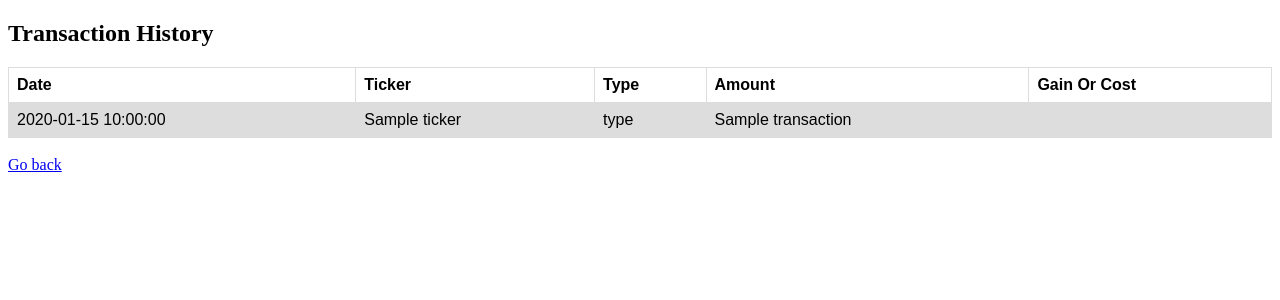
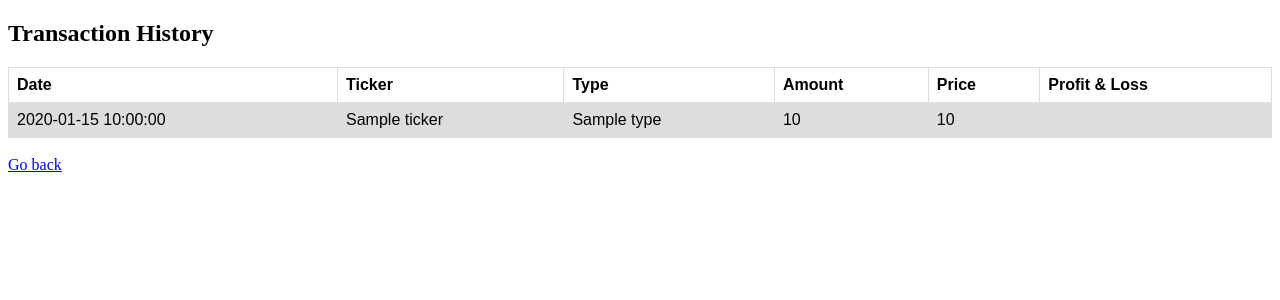
Before and after one commit to ismomehdi/FIFO-App-for-Crypto, a Flask app: template templates/transactions.html in a window 1280 px wide. Shown: the top 300 px of the page. Run offline with Flask 2, Linux system fonts and the light colour scheme; the template is opened without the code that fills it: most values are stand-ins (such as "Sample title", 1, 10 or a date in 2020).

Commit message:
Update app.py, schema.sql, transactions.html

```diff
--- a/app.py
+++ b/app.py
@@ -1,7 +1,7 @@
 from flask import Flask, render_template, request, redirect
 from flask_sqlalchemy import SQLAlchemy
 from dotenv import load_dotenv
-import os, sys
+import os
 
 load_dotenv()
 
@@ -34,19 +34,13 @@ def submit_buy():
     fee = request.form["fee"]
     note = request.form["note"]
 
-    sql = "INSERT INTO tx (user_id, datetime, ticker, note)" \
-        "VALUES (:user_id, :datetime, :ticker, :note) RETURNING ID"
+    sql = "INSERT INTO tx (user_id, datetime, ticker, " \
+        "amount, price, fee, note) VALUES (:user_id, :datetime, " \
+        ":ticker, :amount, :price, :fee, :note)"
 
-    result = db.session.execute(sql, {"user_id":user_id,
-        "datetime":datetime, "ticker":ticker, "note":note})
-
-    tx_id = result.fetchone()[0]
-
-    sql = "INSERT INTO buy (tx_id, amount, price, fee) VALUES" \
-        "(:tx_id, :amount, :price, :fee)"
-
-    db.session.execute(sql, {"tx_id":tx_id, "amount":amount,
-        "price":price, "fee":fee})
+    db.session.execute(sql, {"user_id":user_id,
+        "datetime":datetime, "ticker":ticker, "amount":amount,
+        "price":price, "fee":fee, "note":note})
 
     db.session.commit()
 
@@ -62,19 +56,13 @@ def submit_sell():
     fee = request.form["fee"]
     note = request.form["note"]
 
-    sql = "INSERT INTO tx (user_id, datetime, ticker, note)" \
-        "VALUES (:user_id, :datetime, :ticker, :note) RETURNING ID"
+    sql = "INSERT INTO tx (user_id, datetime, ticker, " \
+        "amount, price, fee, note) VALUES (:user_id, :datetime, " \
+        ":ticker, :amount, :price, :fee, :note)"
 
-    result = db.session.execute(sql, {"user_id":user_id,
-        "datetime":datetime, "ticker":ticker, "note":note})
-
-    tx_id = result.fetchone()[0]
-
-    sql = "INSERT INTO sell (tx_id, amount, price, fee) VALUES" \
-        "(:tx_id, :amount, :price, :fee)"
-
-    db.session.execute(sql, {"tx_id":tx_id, "amount":amount,
-        "price":price, "fee":fee})
+    db.session.execute(sql, {"user_id":user_id,
+        "datetime":datetime, "ticker":ticker, "amount":f"-{amount}",
+        "price":price, "fee":fee, "note":note})
 
     db.session.commit()
 
@@ -83,7 +71,10 @@ def submit_sell():
 @app.route("/transactions")
 def transactions():
 
-    sql = "SELECT * FROM tx WHERE user_id=:user_id"
+    sql = "SELECT id, datetime, ticker, @amount AS amount, price, fee, note, " \
+        "(CASE WHEN amount > 0 THEN 'Buy' ELSE 'Sell' END) AS type " \
+        "FROM tx WHERE user_id = :user_id"
+
     result = db.session.execute(sql, {"user_id":user_id})
     transactions = result.fetchall()
 
--- a/schema.sql
+++ b/schema.sql
@@ -9,21 +9,8 @@ CREATE TABLE tx (
     user_id BIGINT REFERENCES users (id),
     datetime TIMESTAMP NOT NULL,
     ticker TEXT NOT NULL,
+    amount NUMERIC NOT NULL,
+    price NUMERIC NOT NULL,
+    fee NUMERIC,
     note TEXT
 );
-
-CREATE TABLE buy (
-    id BIGSERIAL NOT NULL PRIMARY KEY,
-    tx_id BIGINT REFERENCES tx (id),
-    amount NUMERIC NOT NULL,
-    price NUMERIC NOT NULL,
-    fee NUMERIC
-);
-
-CREATE TABLE sell (
-    id BIGSERIAL NOT NULL PRIMARY KEY,
-    tx_id BIGINT REFERENCES tx (id),
-    amount NUMERIC NOT NULL,
-    price NUMERIC NOT NULL,
-    fee NUMERIC
-);
--- a/templates/transactions.html
+++ b/templates/transactions.html
@@ -29,14 +29,16 @@ tr:nth-child(even) {
     <th>Ticker</th>
     <th>Type</th>
     <th>Amount</th>
-    <th>Gain Or Cost</th>
+    <th>Price</th>
+    <th>Profit & Loss</th>
   </tr>
   {% for transaction in transactions %}
   <tr>
     <td>{{transaction.datetime}}</td>
     <td>{{transaction.ticker}}</td>
-    <td>type</td>
-    <td>{{transaction}}</td>
+    <td>{{transaction.type}}</td>
+    <td>{{transaction.amount}}</td>
+    <td>{{transaction.price}}</td>
     <td></td>
   </tr>
   {% endfor %}
```
